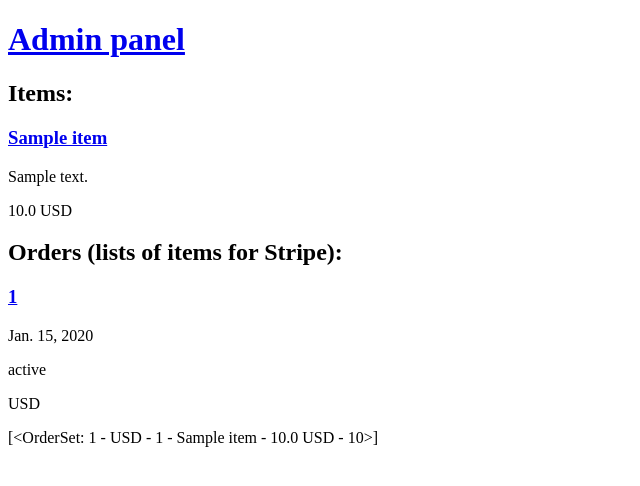
After one commit to Doppler344/rishat_test_task, a Django app: page / in a window 1280 px wide. The commit adds this page. Shown: the top 486 px of the page, without its empty margins (0-640 px from the left). Run offline with Django 4.2, Linux system fonts and the light colour scheme; tables that the repository leaves empty hold one stand-in row (values such as "Sample post").

Commit message:
Created main menu, made orders, discount and taxes configured

```diff
--- a/rishat/rishat/settings.py
+++ b/rishat/rishat/settings.py
@@ -45,6 +45,7 @@ INSTALLED_APPS = [
     'django.contrib.messages',
     'django.contrib.staticfiles',
     'stripe_checkout.apps.StripeCheckoutConfig',
+    'django_extensions',
 ]
 
 MIDDLEWARE = [
--- a/rishat/rishat/urls.py
+++ b/rishat/rishat/urls.py
@@ -16,11 +16,16 @@ Including another URLconf
 from django.contrib import admin
 from django.urls import path
 
-from stripe_checkout.views import get_item, buy_item
+from stripe_checkout.views import get_item, buy_item, cancel, success, index, buy_order, get_order
 
 urlpatterns = [
     path('admin/', admin.site.urls),
-    # path('', index, name='index'),
+    path('', index, name='index'),
     path('item/<int:item_id>/', get_item, name='item_list'),
     path('buy/<int:item_id>/', buy_item, name='buy_list'),
+    path('order/<int:order_id>/', get_order, name='order_list'),
+    path('buy_order/<int:order_id>/', buy_order, name='buy_order_list'),
+    path('cancel', cancel, name='cancel'),
+    path('success', success, name='success'),
+
 ]
--- a/rishat/stripe_checkout/models.py
+++ b/rishat/stripe_checkout/models.py
@@ -68,6 +68,15 @@ class Order(models.Model):
 
 
 class OrderSet(models.Model):
-    order_id = models.ForeignKey('Order', on_delete=models.CASCADE, blank=False)
-    item_id = models.ForeignKey('Item', on_delete=models.CASCADE, blank=False)
+    order_id: Order = models.ForeignKey('Order', on_delete=models.CASCADE, blank=False)
+    item_id: Item = models.ForeignKey('Item', on_delete=models.CASCADE, blank=False)
     amount = models.PositiveIntegerField(verbose_name="Количество", blank=False)
+
+    def save(self, *args, **kwargs):
+        if self.order_id.currency != self.item_id.currency:
+            raise ValueError("Currency must be equals")
+        return super(OrderSet, self).save(*args, **kwargs)
+
+    def __str__(self):
+        # TODO optimize queries to db
+        return f'{self.order_id} - {self.item_id} - {self.amount}'
--- /dev/null
+++ b/rishat/stripe_checkout/templates/index.html
@@ -0,0 +1,30 @@
+<!DOCTYPE html>
+{% load static %}
+<html lang="en">
+<head>
+    <meta charset="UTF-8">
+    <title>Menu</title>
+</head>
+<body>
+<a href="/admin"><h1>Admin panel</h1></a>
+<h2>Items:</h2>
+{% for item in items_list %}
+<a href="/item/{{ item.pk }}">
+<h3>{{ item.name }}</h3>
+    </a>
+    <p>{{ item.description }}</p>
+    <p>{{ item.price }} {{ item.currency }}</p>
+{% endfor %}
+<h2>Orders (lists of items for Stripe):</h2>
+{% for obj in orders_with_set_list %}
+    <a href="/order/{{ obj.order.pk }}">
+    <h3>{{ obj.order.pk }}</h3>
+    </a>
+    <p>{{ obj.order.date_of_order }}</p>
+    <p>{{ obj.order.status }}</p>
+    <p> {{ obj.order.currency }}</p>
+    <p> {{ obj.items }}</p>
+{% endfor %}
+
+</body>
+</html>
--- a/rishat/stripe_checkout/views.py
+++ b/rishat/stripe_checkout/views.py
@@ -1,8 +1,8 @@
-from django.shortcuts import render, get_object_or_404
+from django.shortcuts import render, get_object_or_404, get_list_or_404
 from django.views.decorators.http import require_http_methods
-from django.http import JsonResponse
+from django.http import JsonResponse, HttpResponse
 
-from .models import Item
+from .models import Item, Order, OrderSet
 
 import stripe
 
@@ -12,35 +12,95 @@ from rishat.settings import STRIPE_SECRET_KEY, STRIPE_PUBLIC_KEY
 @require_http_methods(["GET"])
 def get_item(request, item_id):
     item = get_object_or_404(Item, id=item_id)
-    return render(request, 'main_item.html', {'item': item, 'stripe_public_key': STRIPE_PUBLIC_KEY})
+    return render(request, 'item.html', {'item': item, 'stripe_public_key': STRIPE_PUBLIC_KEY})
 
 
 @require_http_methods(["GET"])
 def buy_item(request, item_id):
     stripe.api_key = STRIPE_SECRET_KEY
+    item = get_object_or_404(Item, id=item_id)
     session = stripe.checkout.Session.create(
         line_items=[{
             'price_data': {
-                'currency': 'USD',
+                'currency': item.currency,
                 'product_data': {
-                    'name': 'T-shirt',
+                    'name': item.name,
                 },
-                'unit_amount': 20000,
+                'unit_amount': int(item.price * 100),  # because of cents * 100
             },
-            'quantity': 11,
-        }, {
+            'quantity': 1,
+        }, ],
+        mode='payment',
+        success_url='http://127.0.0.1:8000/success',
+        cancel_url='http://127.0.0.1:8000/cancel',
+    )
+
+    return JsonResponse({'id': session.id})
+
+
+@require_http_methods(["GET"])
+def get_order(request, order_id):
+    order = get_object_or_404(Order, id=order_id)
+    return render(request, 'order.html', {'order': order, 'items': get_list_or_404(OrderSet, order_id=order.pk),
+                                          'stripe_public_key': STRIPE_PUBLIC_KEY})
+
+
+@require_http_methods(["GET"])
+def buy_order(request, order_id):
+    stripe.api_key = STRIPE_SECRET_KEY
+    order = get_object_or_404(Order, id=order_id)
+    discount_amount = order.discount_id.amount * 100  # because of %
+    tax_amount = order.tax_id.amount * 100  # because of %
+    discount = stripe.Coupon.create(percent_off=discount_amount, duration="once")
+    tax = stripe.TaxRate.create(
+        display_name=order.tax_id.taxation_name,
+        inclusive=False,
+        percentage=tax_amount,
+        country="US",
+        state="CA",
+        jurisdiction="US - CA",
+        description="CA Sales Tax",
+    )
+    order_sets = get_list_or_404(OrderSet, order_id=order_id)
+    items = []
+    for order_set in order_sets:
+        items.append({
             'price_data': {
-                'currency': 'usd',
+                'currency': order_set.item_id.currency,
                 'product_data': {
-                    'name': 'Tort',
+                    'name': order_set.item_id.name,
                 },
-                'unit_amount': 30,
+                'unit_amount': int(order_set.item_id.price * 100),  # because of cents * 100
             },
-            'quantity': 11,
-        }],
+            'quantity': order_set.amount,
+            "tax_rates": [tax.id, ],
+        }, )
+    session = stripe.checkout.Session.create(
+        line_items=items,
         mode='payment',
-        success_url='http://localhost:8080/success',
-        cancel_url='http://localhost:8080/cancel',
+        discounts=[{'coupon': discount.id}, ],
+        success_url='http://127.0.0.1:8000/success',
+        cancel_url='http://127.0.0.1:8000/cancel',
     )
-    item = get_object_or_404(Item, id=item_id)
+
     return JsonResponse({'id': session.id})
+
+
+@require_http_methods(["GET"])
+def success(request):
+    return HttpResponse("success")
+
+
+@require_http_methods(["GET"])
+def cancel(request):
+    return HttpResponse("cancel")
+
+
+@require_http_methods(["GET"])
+def index(request):
+    items = get_list_or_404(Item)
+    orders = get_list_or_404(Order)
+    orders_with_set = []
+    for order in orders:
+        orders_with_set.append({'order': order, 'items': get_list_or_404(OrderSet, order_id=order.pk)})
+    return render(request, 'index.html', {'items_list': items, 'orders_with_set_list': orders_with_set})
```
Also changed, not shown: rishat/stripe_checkout/templates/item.html (added, +27 -0 lines), rishat/stripe_checkout/templates/order.html (renamed from rishat/stripe_checkout/templates/main_item.html, +8 -5 lines).
